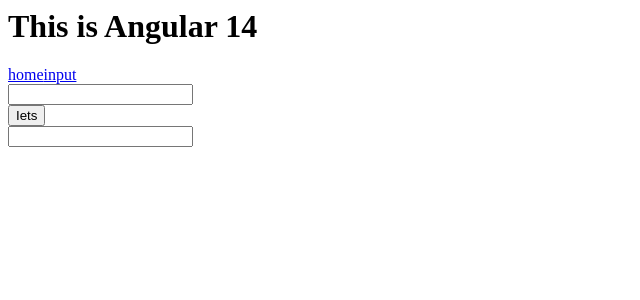
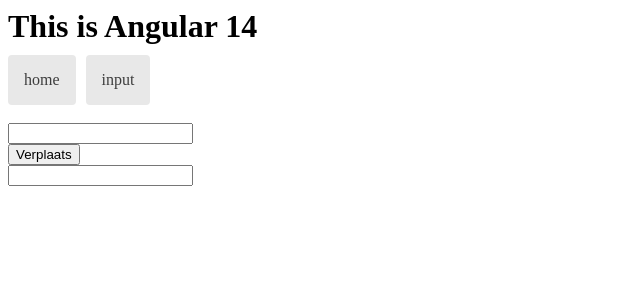
Before and after one commit to topispang/etty-hillesum-lyceum-project, an Angular app: page /input in a window 1280 px wide. Shown: the top 300 px of the page, without its empty margins (0-640 px from the left). Built offline with nearby package versions, Linux system fonts and the light colour scheme.

Commit message:
5 files modified

```diff
--- a/src/app/app.component.css
+++ b/src/app/app.component.css
@@ -1,3 +1,24 @@
+h1 {
+  margin-bottom: 0;
+}
+nav a {
+  padding: 1rem;
+  text-decoration: none;
+  margin-top: 10px;
+  display: inline-block;
+  background-color: #e8e8e8;
+  color: #3d3d3d;
+  border-radius: 4px;
+}
+
+nav a:hover {
+  color: white;
+  background-color: #42545c;
+}
+nav a.active {
+  background-color: black;
+}
+
 p {
   font-family: Lato;
 }
--- a/src/app/app.component.html
+++ b/src/app/app.component.html
@@ -3,4 +3,5 @@
   <a routerLink="/home">home</a>
   <a routerLink="/input">input</a>
 </nav>
+<br />
 <router-outlet></router-outlet>
--- a/src/app/input/input.component.html
+++ b/src/app/input/input.component.html
@@ -1,3 +1,3 @@
 <input [(ngModel)]="input" /> <br />
-<button (click)="doeIets()">Iets</button> <br />
+<button (click)="verplaats()">Verplaats</button> <br />
 <input [(ngModel)]="output" /> <br />
--- a/src/app/input/input.component.ts
+++ b/src/app/input/input.component.ts
@@ -9,7 +9,7 @@ export class InputComponent {
   input: string;
   output: string;
 
-  doeIets() {
+  verplaats() {
     this.output = this.input;
     this.input = '';
   }
--- a/src/styles.css
+++ b/src/styles.css
@@ -1 +1,28 @@
 /* Add application styles & imports to this file! */
+nav a {
+  padding: 5px 10px;
+  text-decoration: none;
+  margin-right: 10px;
+  margin-top: 10px;
+  display: inline-block;
+  background-color: #e8e8e8;
+  color: #3d3d3d;
+  border-radius: 4px;
+}
+
+nav a:hover {
+  color: white;
+  background-color: #42545c;
+}
+nav a.active {
+  background-color: black;
+  color: white;
+}
+hr {
+  margin: 1.5rem 0;
+}
+input[type='text'] {
+  box-sizing: border-box;
+  width: 100%;
+  padding: 0.5rem;
+}
```
